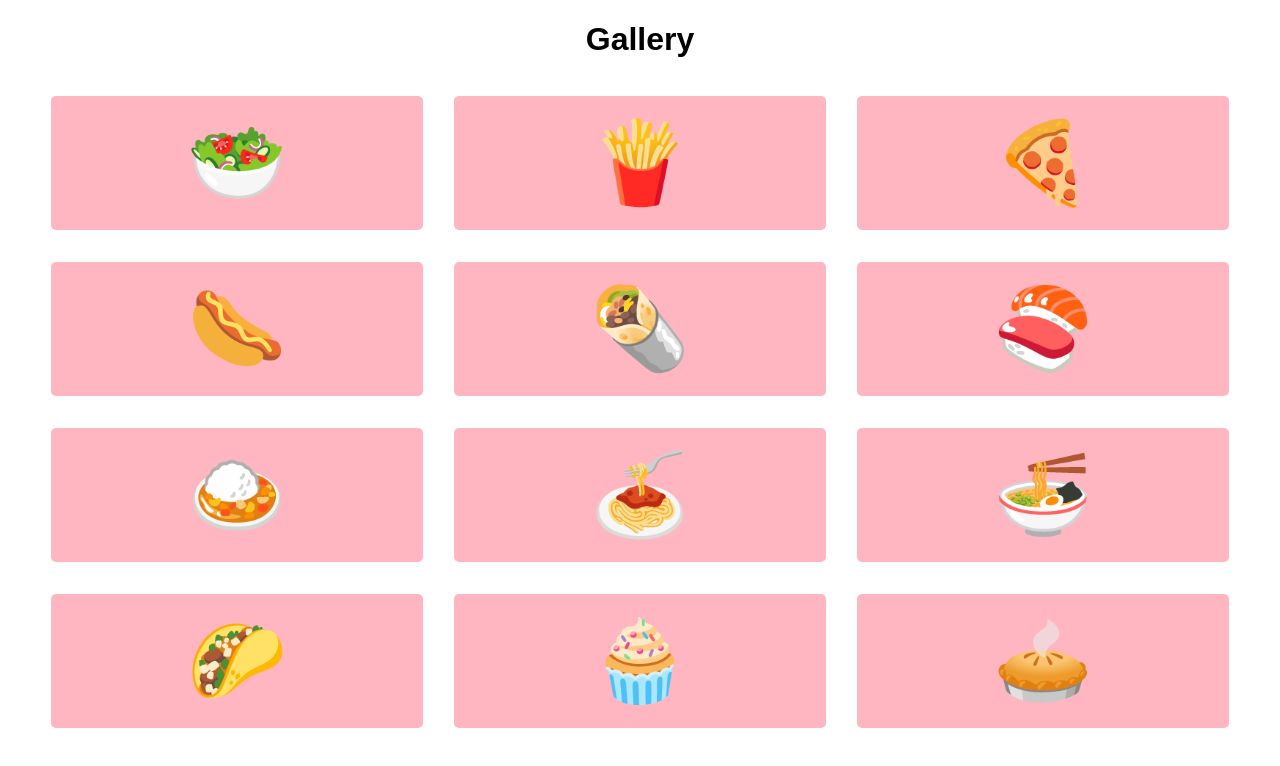
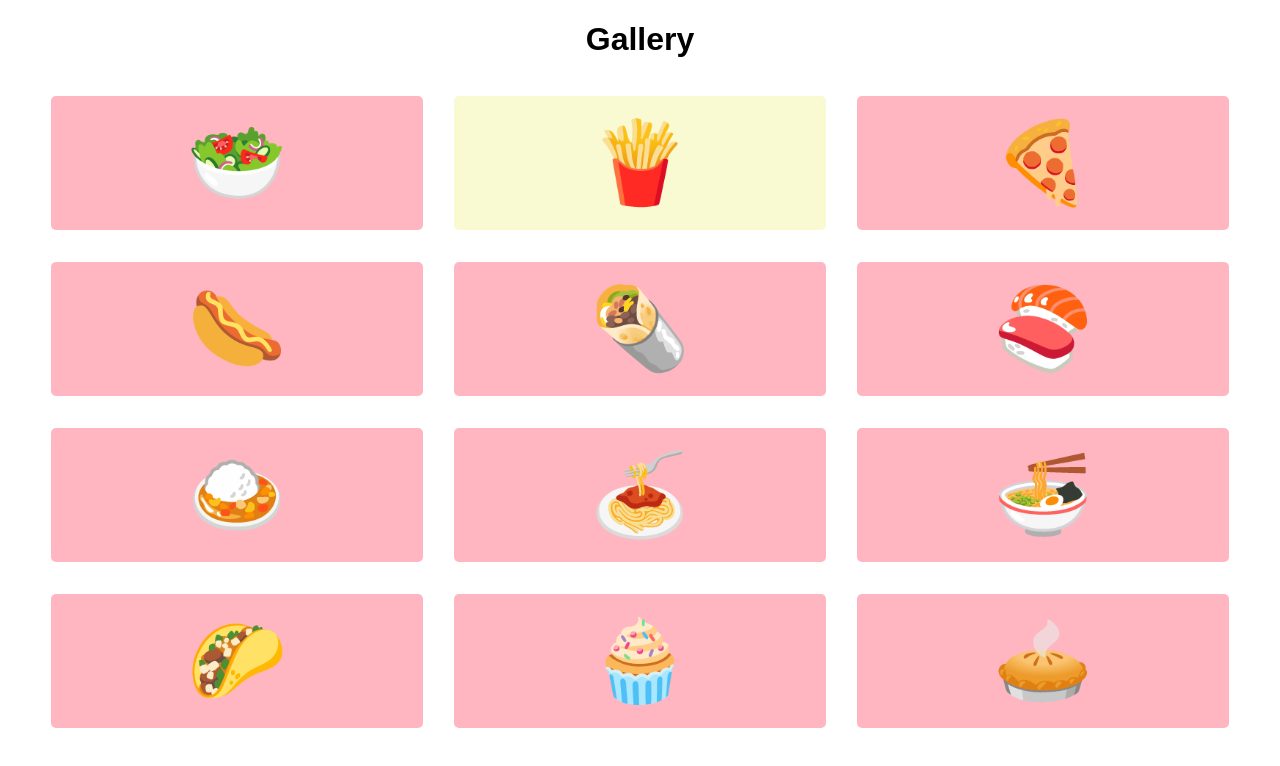
Before and after one commit to markbabi/cda-media-queries, a plain HTML site: page index.html in a window 1280 px wide. Drawn offline with Linux system fonts and the light colour scheme.

Commit message:
add modifier example

```diff
--- a/index.html
+++ b/index.html
@@ -1,10 +1,9 @@
 <!DOCTYPE html>
 <html lang="en">
-
   <head>
-  <meta charset="UTF-8">
-  <meta name="viewport" content="width=device-width, initial-scale=1.0">
-  <meta http-equiv="X-UA-Compatible" content="ie=edge">
+    <meta charset="UTF-8" />
+    <meta name="viewport" content="width=device-width, initial-scale=1.0" />
+    <meta http-equiv="X-UA-Compatible" content="ie=edge" />
     <title>Media Queries Codealong</title>
     <link href="./styles/main.css" rel="stylesheet" />
   </head>
@@ -13,7 +12,7 @@
     <h1>Gallery</h1>
     <section class="gallery">
       <div class="gallery__item">🥗</div>
-    <div class="gallery__item">🍟</div>
+      <div class="gallery__item gallery__item--favourite">🍟</div>
       <div class="gallery__item">🍕</div>
       <div class="gallery__item">🌭</div>
       <div class="gallery__item">🌯</div>
@@ -26,5 +25,4 @@
       <div class="gallery__item">🥧</div>
     </section>
   </body>
-
 </html>
--- a/styles/main.scss
+++ b/styles/main.scss
@@ -41,5 +41,9 @@ h1 {
       margin: 1.25vw 0;
       background: lightpink;
     }
+
+    &--favourite {
+      background-color: lightgoldenrodyellow;
+    }
   }
 }
```
Also changed, not shown: styles/main.css, 1 other file. Lines whose indentation alone changed are shown as unchanged.
